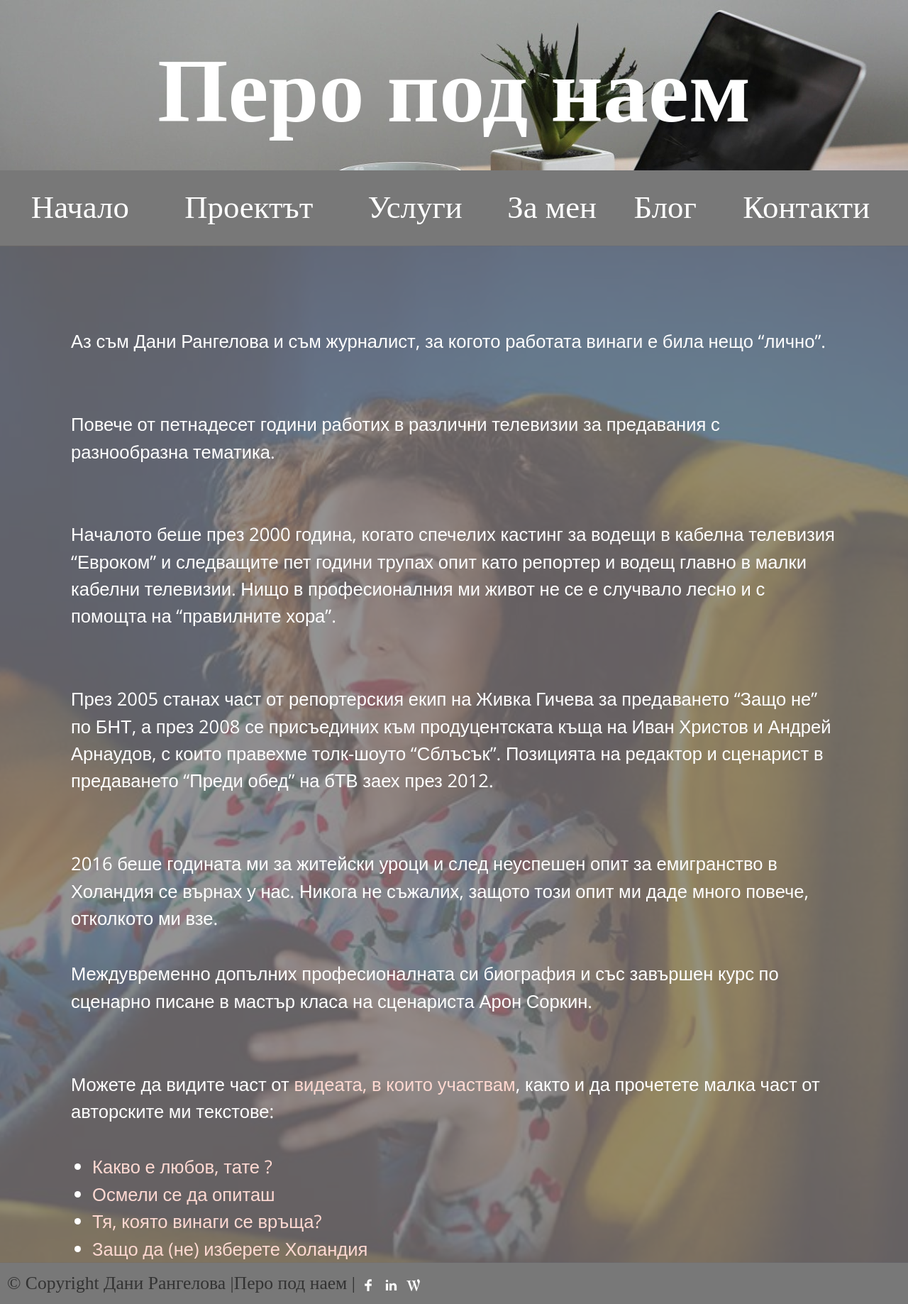
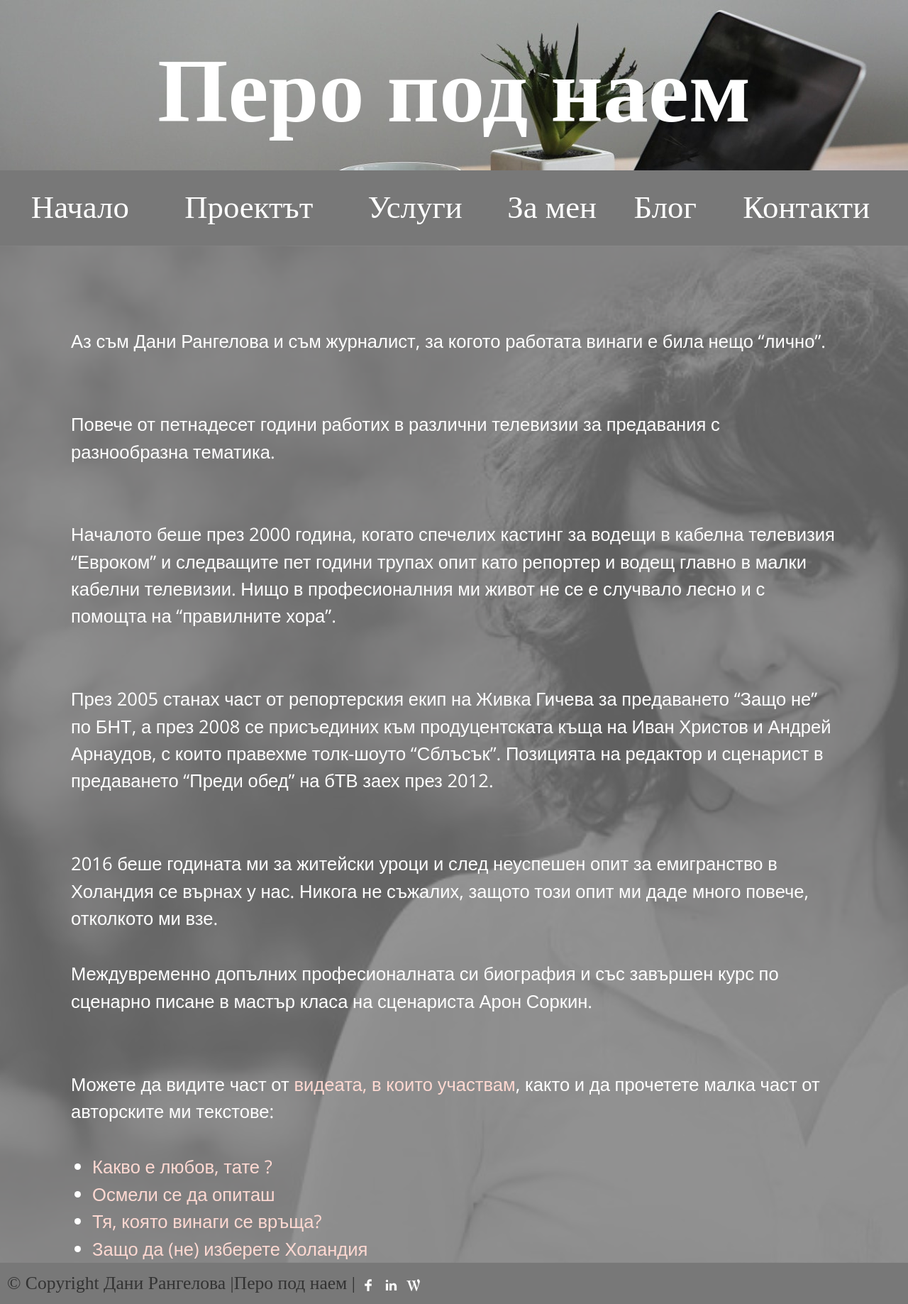
Before and after one commit to peropodnaem/peropodnaem.github.io, a Jekyll site: the page built from about.md, in a window 1280 px wide. Shown: the whole page at 71% size. Built offline with Jekyll 4.4.1, drawn with Linux system fonts in a browser that asks for light colours; some web fonts are replaced.

Commit message:
Update about.md

```diff
--- a/about.md
+++ b/about.md
@@ -4,7 +4,7 @@ title: За мен
 permalink: /about/
 style: |
     .page-background {
-        background: url("/images/me_chair.jpg");
+        background: url("/images/me.jpeg");
     }
 ---
 
```
